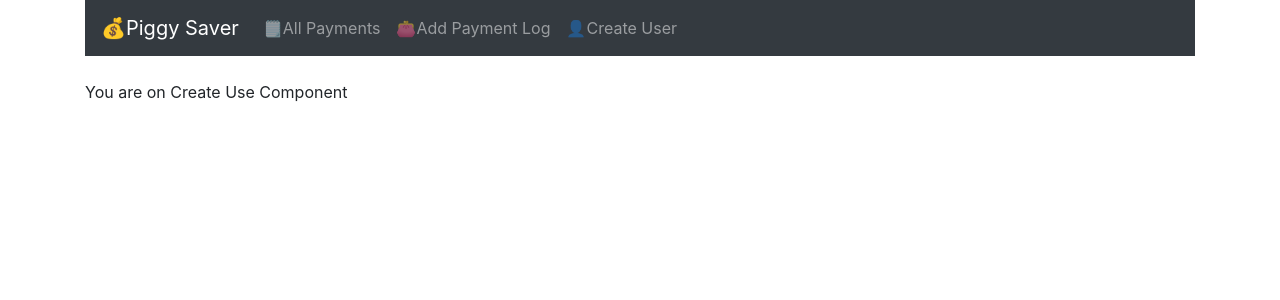
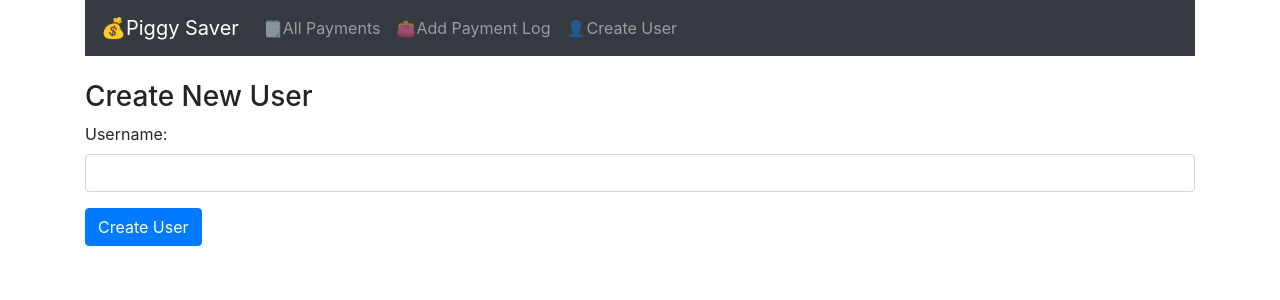
Before and after one commit to berkctezc/piggy_saver, a React (Create React App) app: page /user in a window 1280 px wide. Shown: the top 300 px of the page. Built offline with nearby package versions, Linux system fonts and the light colour scheme.

Commit message:
forms added

```diff
--- a/package.json
+++ b/package.json
@@ -9,6 +9,7 @@
     "bootstrap": "^4.4.1",
     "jquery": "^3.4.1",
     "react": "^16.12.0",
+    "react-datepicker": "^2.11.0",
     "react-dom": "^16.12.0",
     "react-router-dom": "^5.1.2",
     "react-scripts": "3.3.0"
--- a/src/components/create-activity.component.js
+++ b/src/components/create-activity.component.js
@@ -1,62 +1,132 @@
 import React, { Component } from "react";
+import DatePicker from 'react-datepicker';
+
 
 export default class CreateActivity extends Component {
-  constructor(props){
+  constructor(props) {
     super(props);
 
+    this.onChangeUsername = this.onChangeUsername.bind(this);
+    this.onChangeDesc = this.onChangeDesc.bind(this);
+    this.onChangePrice = this.onChangePrice.bind(this);
+    this.onChangeDate = this.onChangeDate.bind(this);
+    this.onSubmit = this.onSubmit.bind(this);
+
     this.state = {
-          username : '',
-          desc:'',
-          price:0,
+      username: "",
+      desc: "",
+      price: 0,
       date: new Date(),
-          users:[]
-      }
+      users: []
+    };
   }
 
-  onChangeUsername(e){
+  componentDidMount() {
     this.setState({
-          username:e.target.value
+      users: ["test user"],
+      username: "test user"
     });
   }
 
-  onChangeDesc(e){
+  onChangeUsername(e) {
     this.setState({
-          desc:e.target.value
+      username: e.target.value
     });
   }
 
-  onChangePrice(e){
+  onChangeDesc(e) {
     this.setState({
-          price:e.target.value
+      desc: e.target.value
     });
   }
 
-  onChangeDate(date){
+  onChangePrice(e) {
     this.setState({
-          date:date
+      price: e.target.value
     });
   }
 
-  onSubmit(e){
+  onChangeDate(date) {
+    this.setState({
+      date: date
+    });
+  }
+
+  onSubmit(e) {
     e.preventDefault();
 
     const activity = {
       username: this.state.username,
-          desc:this.state.desc,
-          price:this.state.price,
-          date:this.state.date
-      }
+      desc: this.state.desc,
+      price: this.state.price,
+      date: this.state.date
+    };
     console.log(activity);
 
+    window.location = "/";
   }
 
   render() {
     return (
-
       <div>
-            <p>You are on Create Activity Component</p>
+        <h3>Create New Payment Log</h3>
+        <form onSubmit={this.onSubmit}>
+          <div className="form-group">
+            <label>Username: </label>
+            <select
+              ref="userInput"
+              required
+              className="form-control"
+              value={this.state.username}
+              onChange={this.onChangeUsername}
+            >
+              {this.state.users.map(function(user) {
+                return (
+                  <option key={user} value={user}>
+                    {user}
+                  </option>
+                );
+              })}
+            </select>
+          </div>
+          <div className="form-group">
+            <label>Description: </label>
+            <input
+              type="text"
+              required
+              className="form-control"
+              value={this.state.description}
+              onChange={this.onChangeDescription}
+            />
+          </div>
+          <div className="form-group">
+            <label>Duration (in minutes): </label>
+            <input
+              type="text"
+              className="form-control"
+              value={this.state.duration}
+              onChange={this.onChangeDuration}
+            />
+          </div>
+          <div className="form-group">
+            <label>Date: </label>
+            <div>
+              <DatePicker
+                selected={this.state.date}
+                onChange={this.onChangeDate}
+              />
+            </div>
           </div>
 
+          <div className="form-group">
+            <input
+              type="submit"
+              value="Create Payment Log"
+              className="btn btn-primary"
+            />
+          </div>
+        </form>
+      </div>
     );
   }
 }
--- a/src/components/create-user.component.js
+++ b/src/components/create-user.component.js
@@ -1,13 +1,56 @@
 import React, { Component } from "react";
 
 export default class CreateUser extends Component {
-  render() {
-    return (
+    constructor(props) {
+        super(props);
 
-        <div>
-            <p>You are on Create Use Component</p>
-        </div>
+        this.onChangeUsername = this.onChangeUsername.bind(this);
+        this.onSubmit = this.onSubmit.bind(this);
 
-    );
-  }
+        this.state = {
+            username: "",
+        };
+    }
+
+    onChangeUsername(e) {
+        this.setState({
+            username: e.target.value
+        });
+    }
+
+    onSubmit(e) {
+        e.preventDefault();
+
+        const user = {
+            username: this.state.username,
+        };
+        console.log(user);
+
+        this.setState({
+                username: ''
+            })
+    }
+
+
+    render() {
+        return (
+            <div>
+                <h3>Create New User</h3>
+                <form onSubmit={this.onSubmit}>
+                    <div className="form-group">
+                        <label>Username: </label>
+                        <input type="text"
+                            required
+                            className="form-control"
+                            value={this.state.username}
+                            onChange={this.onChangeUsername}
+                        />
+                    </div>
+                    <div className="form-group">
+                        <input type="submit" value="Create User" className="btn btn-primary" />
+                    </div>
+                </form>
+            </div>
+        );
+    }
 }
```
Also changed, not shown: 1 other file (tests, documents, lock files or other folders). Lines whose indentation alone changed are shown as unchanged.
